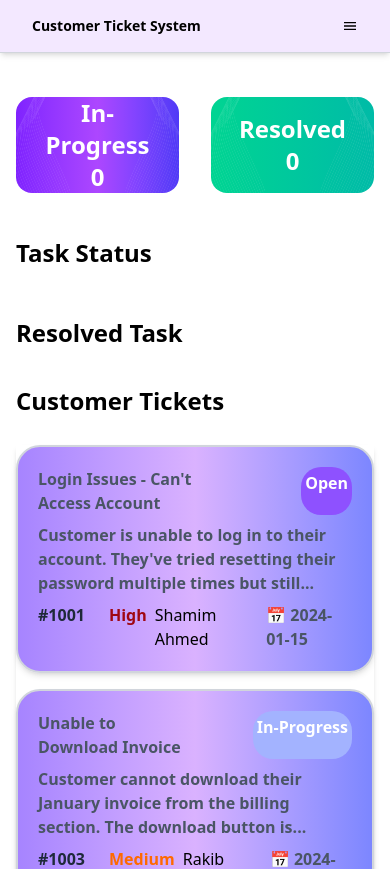
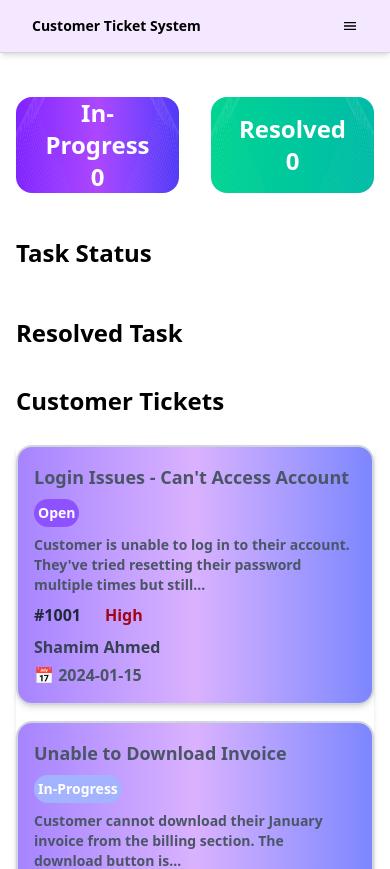
Before and after one commit to ShaheD922/customer-support-zone, a React (Vite) app: page / in a window 390 px wide. Shown: the top 869 px of the page. Built offline with nearby package versions, Linux system fonts and the light colour scheme.

Commit message:
customer tickets responsive to mobile device

```diff
--- a/src/components/TicketCard.jsx
+++ b/src/components/TicketCard.jsx
@@ -2,27 +2,43 @@ const TicketCard = ({ ticket, handleCardClick }) => {
   return (
     <div
       onClick={() => handleCardClick(ticket)}
-      className="border-2  border-gray-300  card bg-gradient-to-r from-violet-400 via-purple-300 to-indigo-400 w-full shadow-md cursor-pointer p-[20px] rounded-3xl"
+      className="border-2 border-gray-300 card bg-gradient-to-r from-violet-400 via-purple-300 to-indigo-400
+      w-full shadow-md cursor-pointer p-4 md:p-6 rounded-2xl md:rounded-3xl"
     >
       <div className="card-body">
-        <div className="grid grid-cols-2 items-stretch">
-          <h2 className="card-title font-semibold text-gray-600">{ticket.title}</h2>
-        <p
-  className={`justify-self-end ${
-    ticket.status === "Open" ? "bg-violet-500  font-semibold p-1 rounded-[20px] text-white" : ""
-  } ${ticket.status === "In-Progress" ? "bg-indigo-300 font-semibold text-white p-1 rounded-[20px]" : ""}`}
->
-  {ticket.status}
-</p>
+        <div className="grid grid-cols-1 md:grid-cols-2 items-stretch gap-2">
+          <h2 className="card-title font-semibold text-gray-600 text-lg md:text-xl">
+            {ticket.title}
+          </h2>
+
+          <p
+            className={`justify-self-start md:justify-self-end text-sm md:text-base ${
+              ticket.status === "Open"
+                ? "bg-violet-500 font-semibold p-1 rounded-[20px] text-white"
+                : ""
+            } ${
+              ticket.status === "In-Progress"
+                ? "bg-indigo-300 font-semibold text-white p-1 rounded-[20px]"
+                : ""
+            }`}
+          >
+            {ticket.status}
+          </p>
         </div>
-        <p className=" font-semibold py-2 text-gray-600">{ticket.description}</p>
-        <div className="flex justify-between">
+
+        <p className="font-semibold py-2 text-gray-600 text-sm md:text-base">
+          {ticket.description}
+        </p>
+
+        <div className="flex flex-col md:flex-row md:justify-between gap-2 md:gap-4">
           <div className="flex gap-4">
-            <p className=" font-semibold text-gray-800">{ticket.id}</p>
+            <p className="font-semibold text-gray-800">{ticket.id}</p>
             <p
               className={`${
                 ticket.priority === "High" ? "text-red-800 font-bold px-2 " : ""
-              } ${ticket.priority === "Medium" ? "text-orange-500 font-bold px-2" : ""} ${
+              } ${
+                ticket.priority === "Medium" ? "text-orange-500 font-bold px-2" : ""
+              } ${
                 ticket.priority === "Low" ? "text-green-800 font-bold px-2" : ""
               }`}
             >
@@ -30,8 +46,8 @@ const TicketCard = ({ ticket, handleCardClick }) => {
             </p>
           </div>
 
-          <div className="flex gap-4">
-            <p className="">{ticket.assignee}</p>
+          <div className="flex flex-col md:flex-row gap-1 md:gap-4">
+            <p className="font-bold text-gray-700">{ticket.assignee}</p>
             <p className="flex gap-1 items-center font-semibold text-gray-600">
               📅 {ticket.date}
             </p>
@@ -43,3 +59,4 @@ const TicketCard = ({ ticket, handleCardClick }) => {
 };
 
 export default TicketCard;
+//
```
